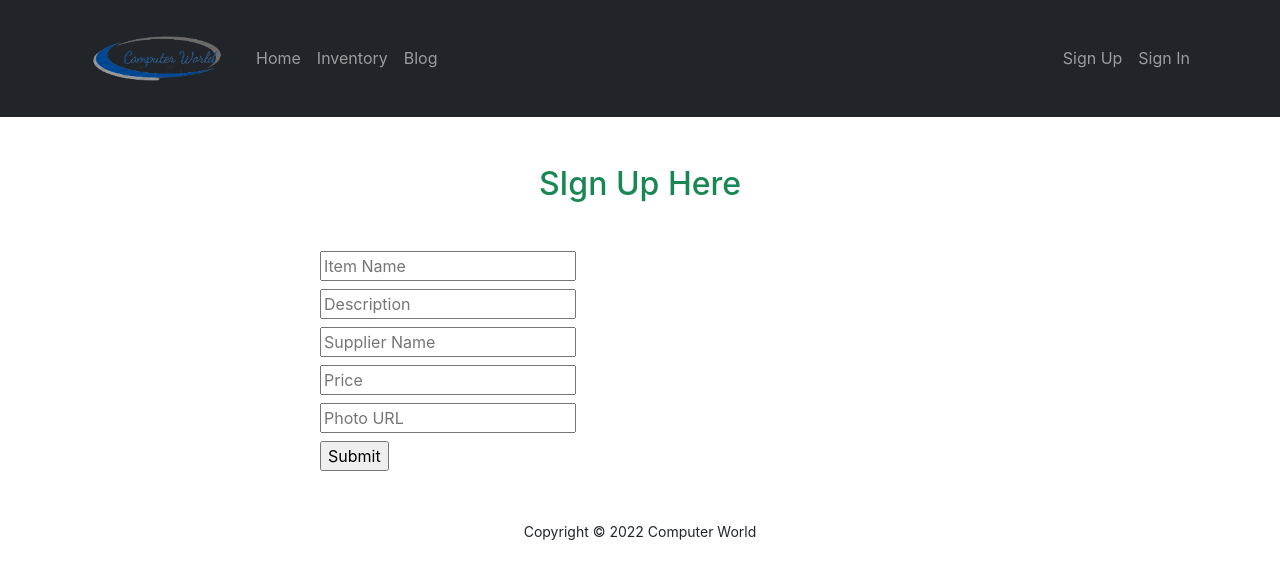
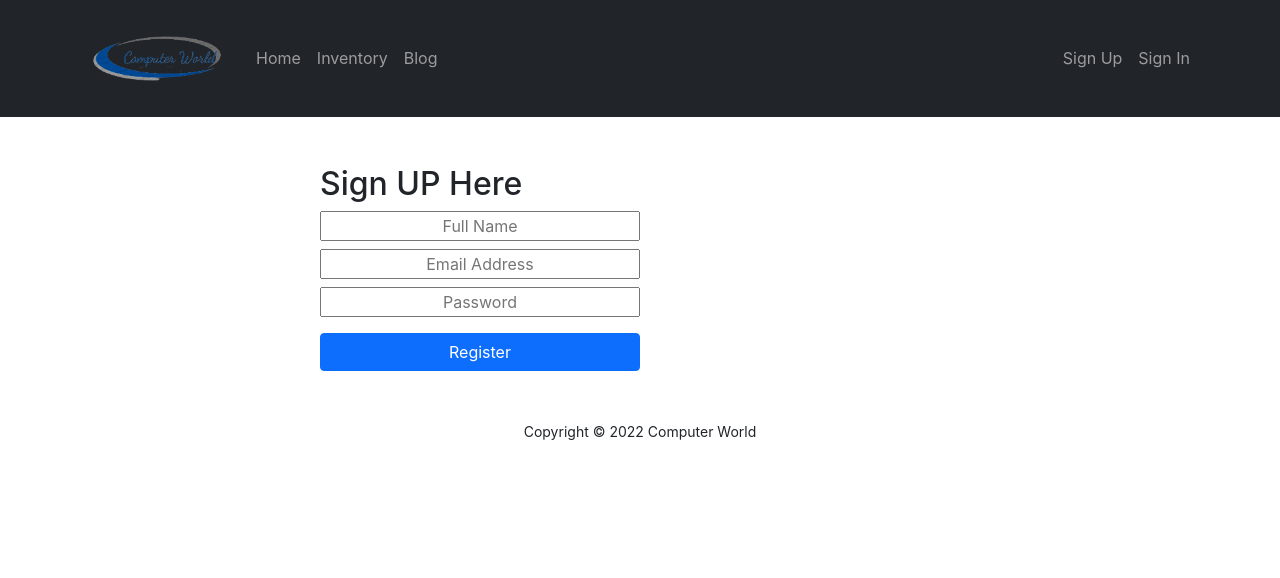
Before and after one commit to rumanak21/Computer-World-Full-Website, a React (Create React App) app: page /signup in a window 1280 px wide. Shown: the top 578 px of the page. Built offline with nearby package versions, Linux system fonts and the light colour scheme.

Commit message:
SignUp and Sign In completed

```diff
--- a/package.json
+++ b/package.json
@@ -11,6 +11,7 @@
     "react": "^18.1.0",
     "react-bootstrap": "^2.3.1",
     "react-dom": "^18.1.0",
+    "react-firebase-hooks": "^5.0.3",
     "react-hook-form": "^7.30.0",
     "react-router-dom": "^6.3.0",
     "react-scripts": "5.0.1",
--- a/src/App.js
+++ b/src/App.js
@@ -7,6 +7,7 @@ import Header from './components/Header/Header';
 import Home from './components/Home/Home';
 import InventoryList from './components/InventoryList/InventoryList';
 import ManageItem from './components/ManageItem/ManageItem';
+import SignIn from './components/SignIn/SignIn';
 import SignUp from './components/SignUp/SignUp';
 
 
@@ -21,6 +22,7 @@ function App() {
       <Route path='/manageitem/:itemId' element= {<ManageItem></ManageItem>} ></Route>
       <Route path='/addnewitem' element= {<AddNewItem></AddNewItem>} ></Route>
       <Route path='/signup' element= {<SignUp></SignUp>} ></Route>
+      <Route path='/signin' element= {<SignIn></SignIn>} ></Route>
     </Routes>
 
 
--- a/src/components/Header/Header.js
+++ b/src/components/Header/Header.js
@@ -20,7 +20,7 @@ const Header = () => {
                         </Nav>
                         <Nav>
                             <Nav.Link as={Link} to="/signup">Sign Up</Nav.Link>
-                            <Nav.Link as={Link} to="#signin">
+                            <Nav.Link as={Link} to="/signin">
                                 Sign In
                             </Nav.Link>
                         </Nav>
--- /dev/null
+++ b/src/components/SignIn/SignIn.js
@@ -0,0 +1,48 @@
+import React from 'react';
+import { useSignInWithEmailAndPassword } from 'react-firebase-hooks/auth';
+import auth from '../../firebase.init';
+
+const SignIn = () => {
+
+
+    const [
+        signInWithEmailAndPassword,
+        user,
+        loading,
+        error,
+    ] = useSignInWithEmailAndPassword(auth);
+
+    const handleSignIn = async (event) => {
+        event.preventDefault();
+
+        const email = event.target.email.value;
+        const password = event.target.password.value;
+
+
+        await signInWithEmailAndPassword(email, password);
+
+        //
+    }
+    return (
+        <div className='m-5 w-50 mx-auto'>
+            <h2 className='mb-3' > Sign In Here</h2>
+            <form onSubmit={handleSignIn}>
+              <input className=' w-50 mx-auto mb-2 text-center' type="email" name="email" id="2" placeholder='Email Address' required /> <br />
+
+                <input className=' w-50 mx-auto mb-2 text-center' type="password" name="password" id="3" placeholder='Password' required /> <br />
+
+
+
+                <input
+
+                    className='btn btn-primary mt-2 w-50 mx-auto'
+                    type="submit"
+                    value="Sign In" />
+            </form>
+
+
+        </div>
+    );
+};
+
+export default SignIn;
--- a/src/components/SignUp/SignUp.js
+++ b/src/components/SignUp/SignUp.js
@@ -1,24 +1,51 @@
 import React from 'react';
-import { useForm } from "react-hook-form";
+
+import auth from '../../firebase.init';
+import { useCreateUserWithEmailAndPassword } from 'react-firebase-hooks/auth';
 
 const SignUp = () => {
-    const { register, handleSubmit } = useForm();
-    const onSubmit = data => {
-        console.log(data)
 
-    };
+
+    const [
+        createUserWithEmailAndPassword,
+        user,
+        loading,
+        error,
+    ] = useCreateUserWithEmailAndPassword(auth, { sendEmailVerification: true });
+
+    const handleRegister = async (event) => {
+        event.preventDefault();
+        const name = event.target.name.value;
+        const email = event.target.email.value;
+        const password = event.target.password.value;
+
+
+        await createUserWithEmailAndPassword(email, password);
+
+        console.log('Updated profile');
+        //
+    }
 
     return (
-        <div  >
-            <h2 className='text-center text-success m-5' >SIgn Up Here</h2>
-            <form className=' w-50 mx-auto'  onSubmit={handleSubmit(onSubmit)}>
-            <input className='mb-2' placeholder='Item Name' {...register("name", { required: true, maxLength: 20 })} /> <br />
-            <input className='mb-2' placeholder='Description' {...register("shortDescription")} /> <br />
-            <input className='mb-2' placeholder='Supplier Name' type="text" {...register("supplier")} /> <br />
-            <input className='mb-2' placeholder='Price' type="number" {...register("price")} /> <br />
-            <input className='mb-2' placeholder='Photo URL' type="text" {...register("picture")} /> <br />
-            <input type="submit" />
-        </form>
+        <div className='m-5 w-50 mx-auto'>
+            <h2 > Sign UP Here</h2>
+            <form onSubmit={handleRegister}>
+                <input className='w-50 mx-auto mb-2 text-center' type="text" name="name" id="1" placeholder='Full Name' /> <br />
+
+                <input className=' w-50 mx-auto mb-2 text-center' type="email" name="email" id="2" placeholder='Email Address' required /> <br />
+
+                <input className=' w-50 mx-auto mb-2 text-center' type="password" name="password" id="3" placeholder='Password' required /> <br />
+
+
+
+                <input
+
+                    className='btn btn-primary mt-2 w-50 mx-auto'
+                    type="submit"
+                    value="Register" />
+            </form>
+
+
         </div>
     );
 };
--- /dev/null
+++ b/src/firebase.init.js
@@ -0,0 +1,25 @@
+// Import the functions you need from the SDKs you need
+import { initializeApp } from "firebase/app";
+import { getAnalytics } from "firebase/analytics";
+import {getAuth} from 'firebase/auth';
+// TODO: Add SDKs for Firebase products that you want to use
+// https://firebase.google.com/docs/web/setup#available-libraries
+
+// Your web app's Firebase configuration
+// For Firebase JS SDK v7.20.0 and later, measurementId is optional
+const firebaseConfig = {
+    apiKey: "AIzaSyBdsK-pvnlTTcFtfb75chvlydZsYMnrZDc",
+    authDomain: "computer-world-3fb97.firebaseapp.com",
+    projectId: "computer-world-3fb97",
+    storageBucket: "computer-world-3fb97.appspot.com",
+    messagingSenderId: "72992602106",
+    appId: "1:72992602106:web:1486df431f60425cd8d643",
+    measurementId: "G-JHC6J8NGSD"
+  };
+
+// Initialize Firebase
+const app = initializeApp(firebaseConfig);
+// const analytics = getAnalytics(app);
+const auth = getAuth(app)
+
+export default auth;
```
Also changed, not shown: 2 other files (tests, documents, lock files or other folders).
